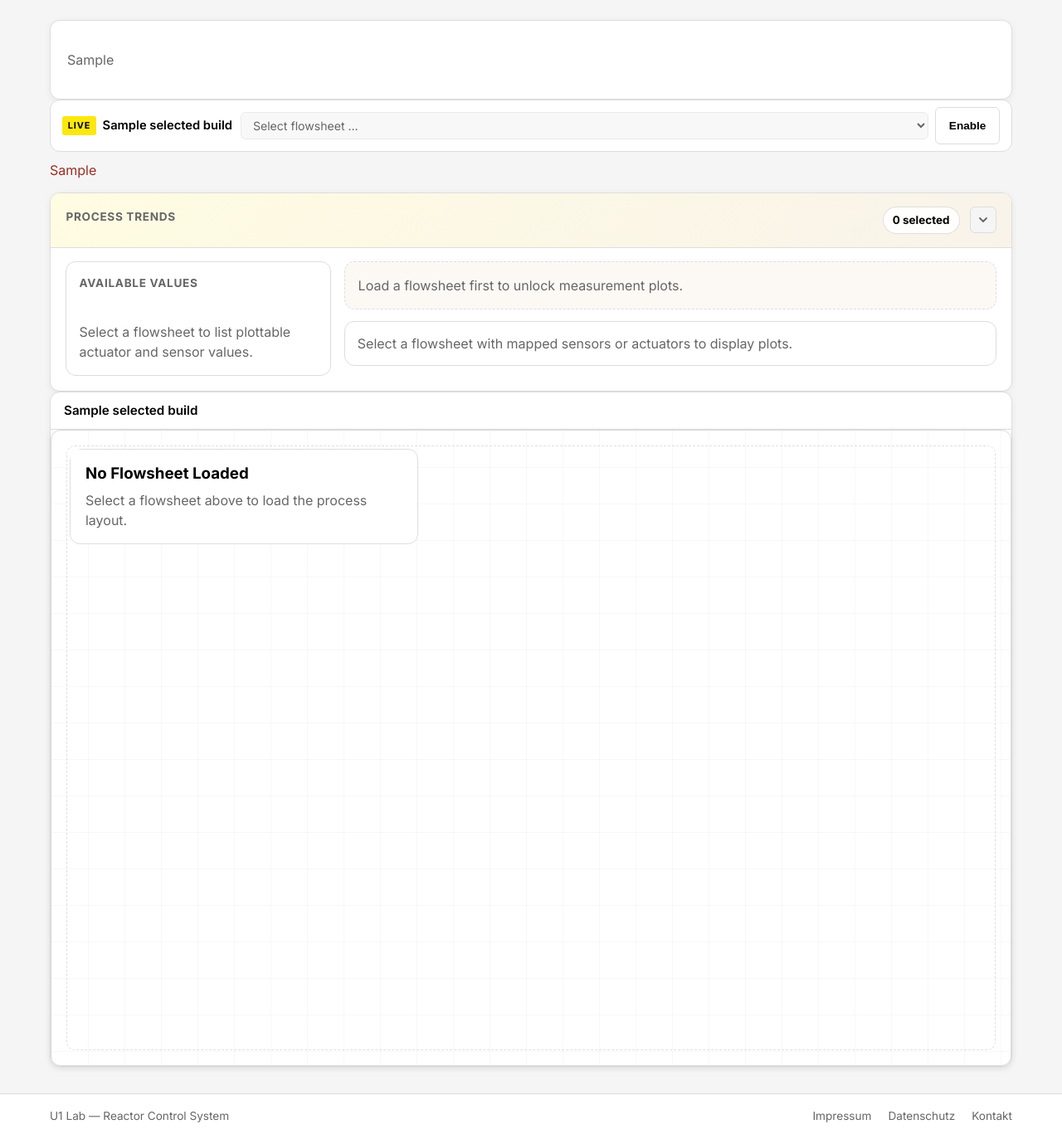
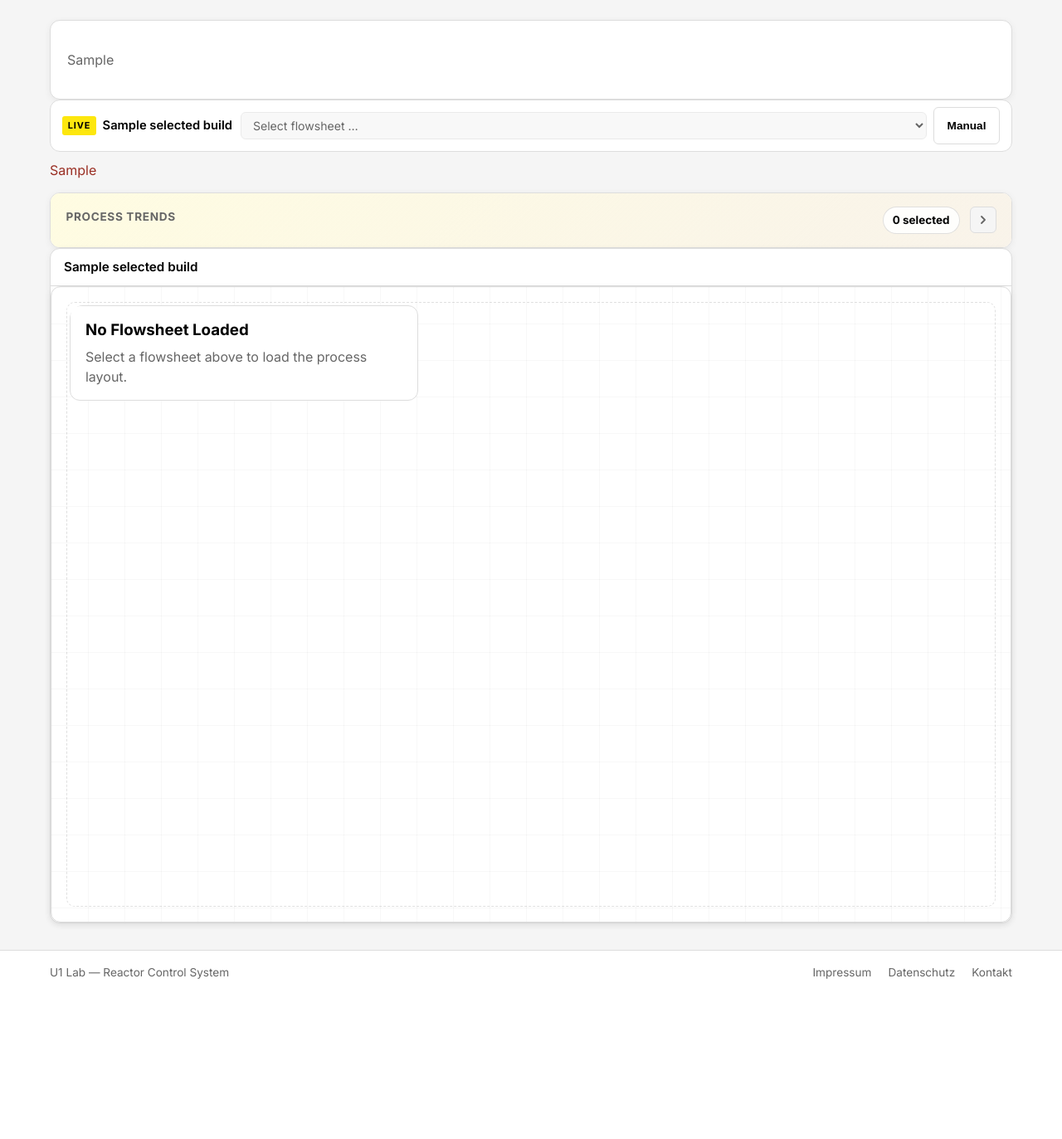
Before and after one commit to SkyTurtle-coder/reactor_ctrl, a Flask app: template templates/process.html in a window 1280 px wide. Shown: the part 84-1457 px from the top of the page at 83% size. After the commit the page ends 1264 px from the top, so only its background shows below. Run offline with Flask 3, Linux system fonts and the light colour scheme; the template is opened without the code that fills it: most values are stand-ins (such as "Sample title", 1, 10 or a date in 2020); parts of the project's set-up code (start-up, migrations or seed data) failed here and were passed over; some libraries are stand-ins or nearby versions.

Commit message:
Refine process manual toggle defaults

```diff
--- a/static/js/process_view.js
+++ b/static/js/process_view.js
@@ -1769,7 +1769,7 @@
 
         manualToggleButton.setAttribute("aria-pressed", String(state.manualMode));
         manualToggleButton.classList.toggle("btn-primary", state.manualMode);
-        manualToggleButton.textContent = state.manualMode ? "Disable" : "Enable";
+        manualToggleButton.textContent = "Manual";
         persistViewState();
         renderAll();
     }
@@ -2063,7 +2063,7 @@
     if (manualToggleButton) {
         manualToggleButton.setAttribute("aria-pressed", String(state.manualMode));
         manualToggleButton.classList.toggle("btn-primary", state.manualMode);
-        manualToggleButton.textContent = state.manualMode ? "Disable" : "Enable";
+        manualToggleButton.textContent = "Manual";
     }
 
     renderPlotSelection();
--- a/templates/process.html
+++ b/templates/process.html
@@ -46,7 +46,7 @@
 <p class="process-selection-notice error-text">The requested flowsheet could not be found.</p>
 {% endif %}
 
-<details class="card process-plot-panel ui-collapsible-details" id="process-plot-panel" {% if selected_build %}open{% endif %}>
+<details class="card process-plot-panel ui-collapsible-details" id="process-plot-panel">
     <summary class="process-plot-summary ui-collapsible-summary">
         <div class="process-plot-summary-copy">
             <span class="section-label">Process Trends</span>
```
Also changed, not shown: tests/test_process_view_template.py (+9 -0 lines).
